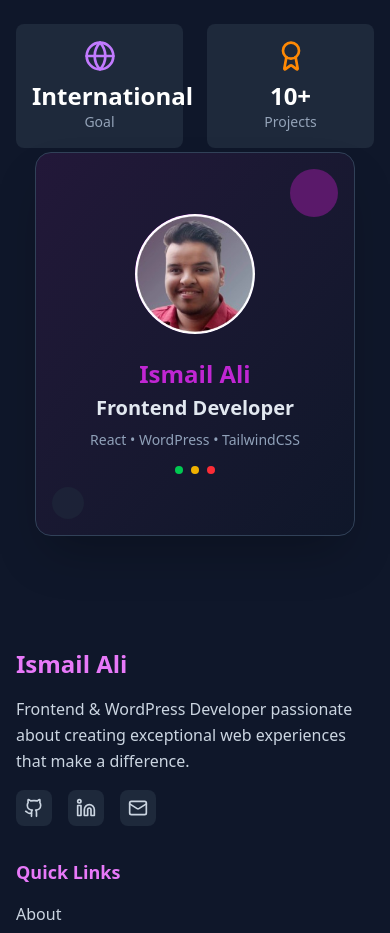
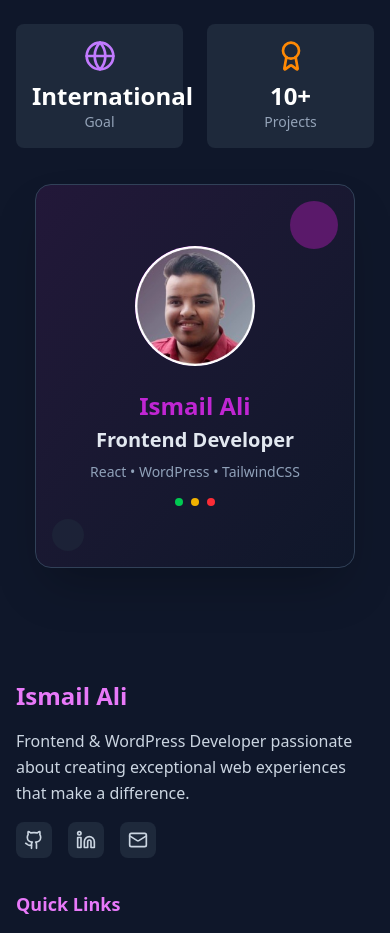
Before and after one commit to Ismail-webdev/Personal-Portfolio, a React (Vite) app: page / in a window 390 px wide. Shown: the part 1881-2814 px from the top of the page. Built offline with nearby package versions, Linux system fonts and the light colour scheme.

Commit message:
initial commit

```diff
--- a/src/sections/About.jsx
+++ b/src/sections/About.jsx
@@ -111,13 +111,13 @@ const About = () => {
               </motion.div>
             </motion.div>
             <motion.div
-              className="flex justify-center items-center mt-4"
+              className="flex justify-center items-center"
               initial={{ opacity: 0, y: 30 }}
               animate={{ opacity: 1, y: 0 }}
               transition={{ duration: 0.6 }}
             >
               <div className="relative">
-                <div className="max-w-sm w-80 h-96 bg-gradient-to-br from-accent-900/20 to-primary-900/20 rounded-2xl shadow-2xl border border-slate-700 p-8 relative overflow-hidden">
+                <div className="max-w-sm w-80 h-96 bg-gradient-to-br from-accent-900/20 to-primary-900/20 rounded-2xl shadow-2xl border border-slate-700 p-8 relative overflow-hidden lg:mt-0 mt-12">
                   {/* Background circles */}
                   <div className="absolute top-4 right-4 w-12 h-12 bg-accent-800 rounded-full opacity-60"></div>
                   <div className="absolute bottom-4 left-4 w-8 h-8 bg-primary-800 rounded-full opacity-60"></div>
--- a/src/sections/Hero.jsx
+++ b/src/sections/Hero.jsx
@@ -129,7 +129,7 @@ const Hero = () => {
               <motion.a
                 whileHover={{ scale: 1.2, rotate: -5 }}
                 whileTap={{ scale: 0.9 }}
-                href="https://linkedin.com/in/ismailali"
+                href="https://linkedin.com/in/ismailali082"
                 target="_blank"
                 rel="noopener noreferrer"
                 className="p-3 bg-primary-800 rounded-full shadow-lg hover:shadow-xl transition-all duration-300 text-primary-300 hover:text-accent-400"
```
